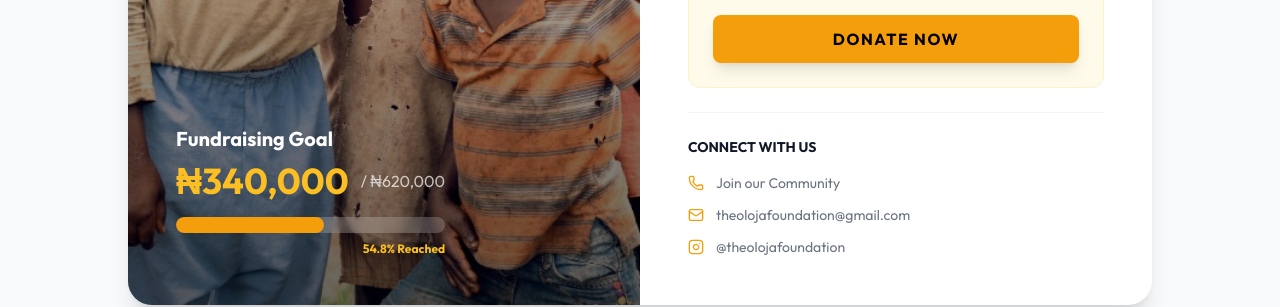
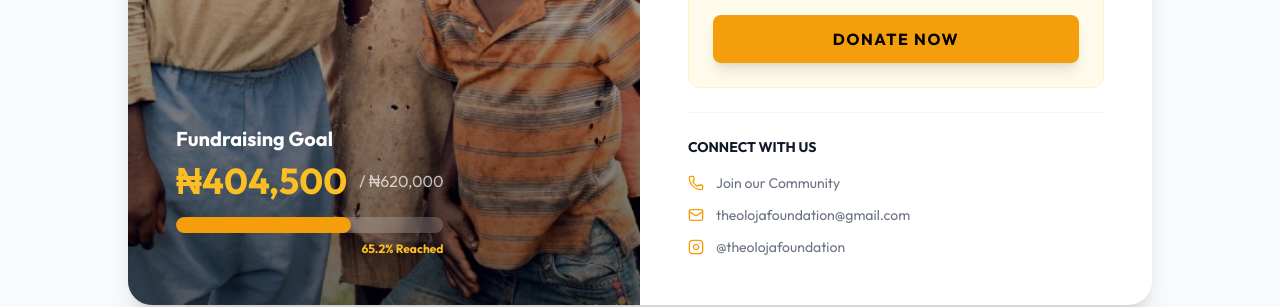
Before and after one commit to elshaddaioheha/olojafoundation, a Next.js app: page /events in a window 1280 px wide. Shown: the part 1116-1423 px from the top of the page. Built offline with nearby package versions, Linux system fonts and the light colour scheme.

Commit message:
Update raised amount to 404,500 naira

```diff
--- a/app/events/page.tsx
+++ b/app/events/page.tsx
@@ -40,7 +40,7 @@ export default function EventsPage() {
 
     // Progress Calculation
     const targetAmount = 620000;
-    const raisedAmount = 340000;
+    const raisedAmount = 404500;
     const percentage = Math.min((raisedAmount / targetAmount) * 100, 100);
 
     return (
--- a/app/members/page.tsx
+++ b/app/members/page.tsx
@@ -44,7 +44,7 @@ interface Donation {
 
 export default function MembersStats() {
     const [stats, setStats] = useState({
-        totalDonations: 340000,
+        totalDonations: 404500,
         recentDonations: [] as Donation[]
     });
 
```
